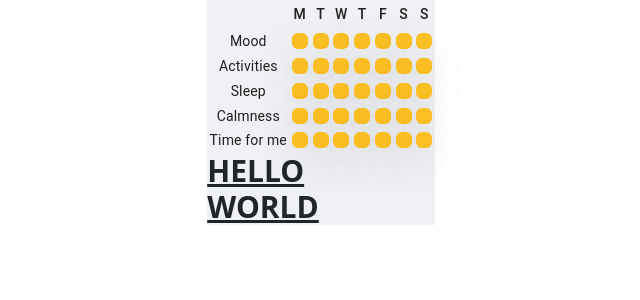
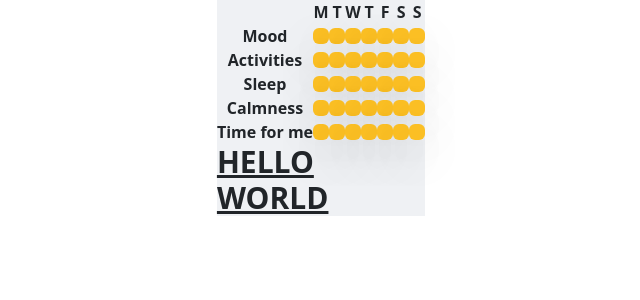
Before and after one commit to kaiuliia/well_being_frontend, a React (Create React App) app: page /user/dashboard in a window 1280 px wide. Shown: the top 300 px of the page, without its empty margins (319-959 px from the left). Built offline with nearby package versions, Linux system fonts and the light colour scheme; the HTML template or start-up script is replaced by a standard one.

Commit message:
changed table layout with tailwind

```diff
--- a/src/components/dashboard/table.tsx
+++ b/src/components/dashboard/table.tsx
@@ -155,39 +155,35 @@ export function DashboardTable() {
 
   return (
     <div>
-      <Table
-        sx={{
-          width: "auto",
-          padding: "0",
-          tableLayout: "fixed",
-          "& .MuiTableCell-root": {
-            padding: "0.15rem",
-            borderBottom: "none",
-            textAlign: "center",
-          },
-        }}
-      >
-        <TableHead>
-          <TableRow>
-            <TableCell></TableCell>
+      <table className="table-fixed w-auto p-0.5 text-center border-spacing-0.5">
+        {/*<Table*/}
+        {/*  sx={{*/}
+        {/*    width: "auto",*/}
+        {/*    padding: "0",*/}
+        {/*    tableLayout: "fixed",*/}
+        {/*    "& .MuiTableCell-root": {*/}
+        {/*      padding: "0.15rem",*/}
+        {/*      borderBottom: "none",*/}
+        {/*      textAlign: "center",*/}
+        {/*    },*/}
+        {/*  }}*/}
+        {/*>*/}
+        <thead>
+          <tr>
+            <th></th>
             {daysOfWeek.map((day) => (
-              <TableCell
-                key={day}
-                sx={{
-                  padding: "0",
-                }}
-              >
+              <th key={day} className="p-0">
                 {moods[day].weekDay}
-              </TableCell>
+              </th>
             ))}
-          </TableRow>
-        </TableHead>
-        <TableBody>
+          </tr>
+        </thead>
+        <tbody>
           {moodProps.map((moodType) => (
-            <TableRow key={moodType.name} sx={{ padding: "0" }}>
-              <TableCell sx={{ padding: "0" }}>{moodType.name}</TableCell>
+            <tr key={moodType.name} className="p-0">
+              <th className="p-0">{moodType.name}</th>
               {daysOfWeek.map((day) => (
-                <TableCell sx={{ padding: "0" }} key={day}>
+                <th className="p-0" key={day}>
                   <div
                     className={" rounded-md shadow-lg p-0 w-4 h-4 bg-amber-400"}
                     // sx={{
@@ -200,12 +196,12 @@ export function DashboardTable() {
                     //   ),
                     // }}
                   ></div>
-                </TableCell>
+                </th>
               ))}
-            </TableRow>
+            </tr>
           ))}
-        </TableBody>
-      </Table>
+        </tbody>
+      </table>
     </div>
   );
 }
```
